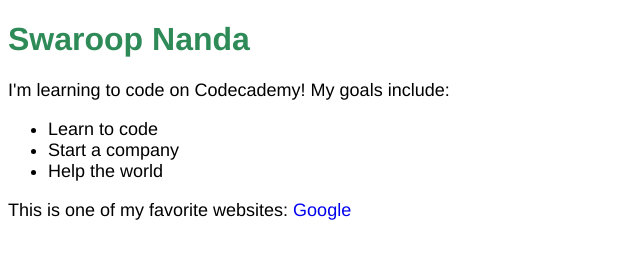
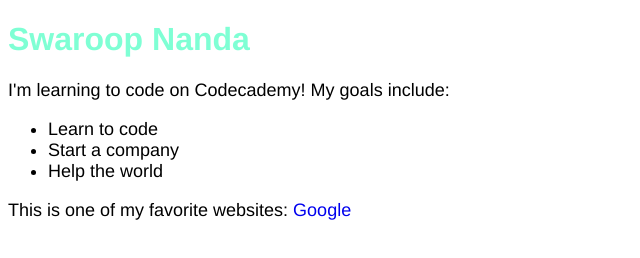
Before and after one commit to AssasinThe1/new, a plain HTML site: page index.html in a window 1280 px wide. Shown: the whole page, without its empty margins (0-640 px from the left). Drawn offline with Linux system fonts and the light colour scheme.

Commit message:
Color Changed

```diff
--- a/Resources/css/index.css
+++ b/Resources/css/index.css
@@ -4,7 +4,7 @@
 
 
   h1 {
-    color: SeaGreen;
+    color: aquamarine;
   }
 
 
```
